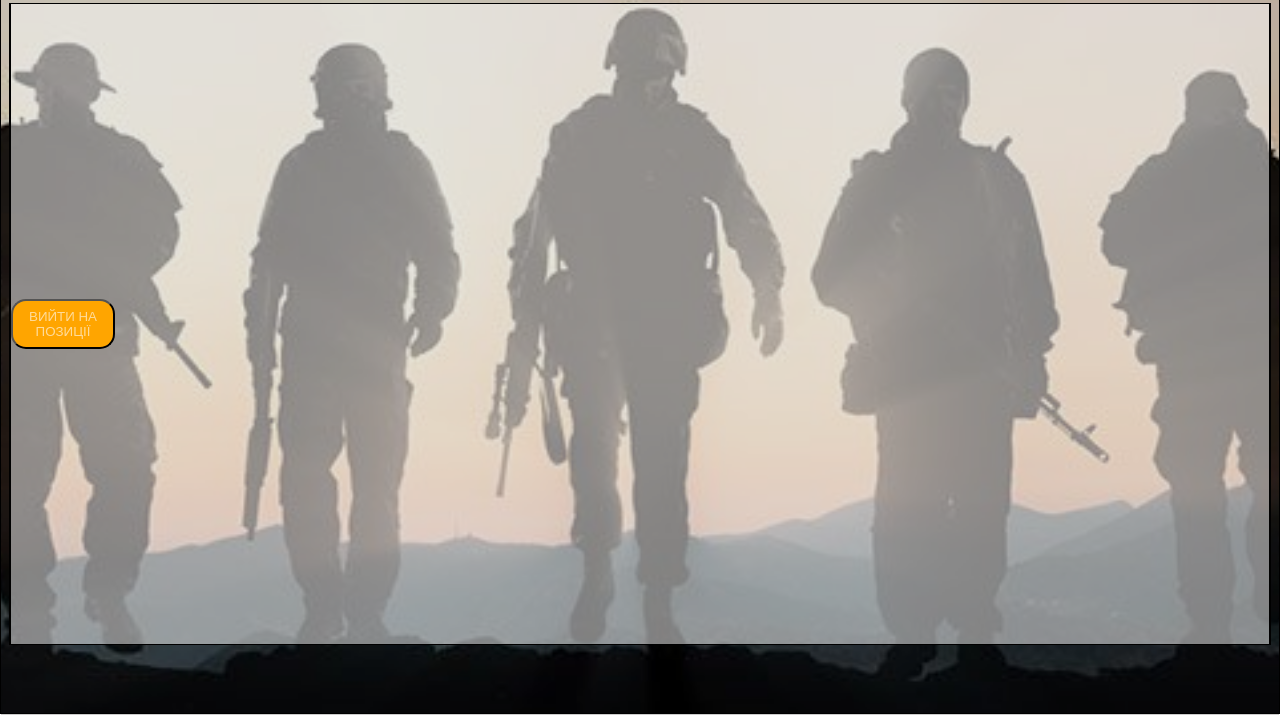
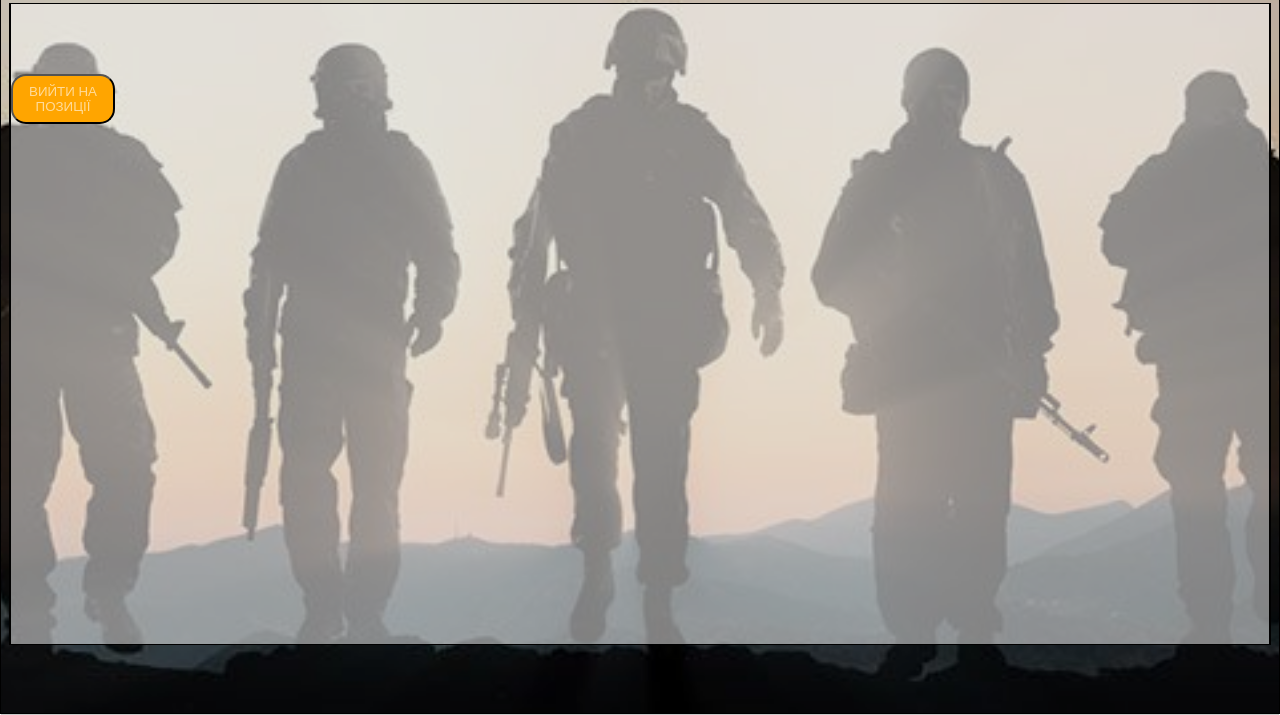
Before and after one commit to stantoha/batlefield, a plain HTML site: page index.html in a window 1280 px wide. Shown: the part 86-801 px from the top of the page. Drawn offline with Linux system fonts and the light colour scheme.

Commit message:
Add files via upload

```diff
--- a/style.css
+++ b/style.css
@@ -133,7 +133,7 @@ body {
 .but {
     position: absolute;
     background-color: orange;
-    top: center;
+    top: 20%;
     left: center;
     padding: 1vh;
     text-align: center;
```
